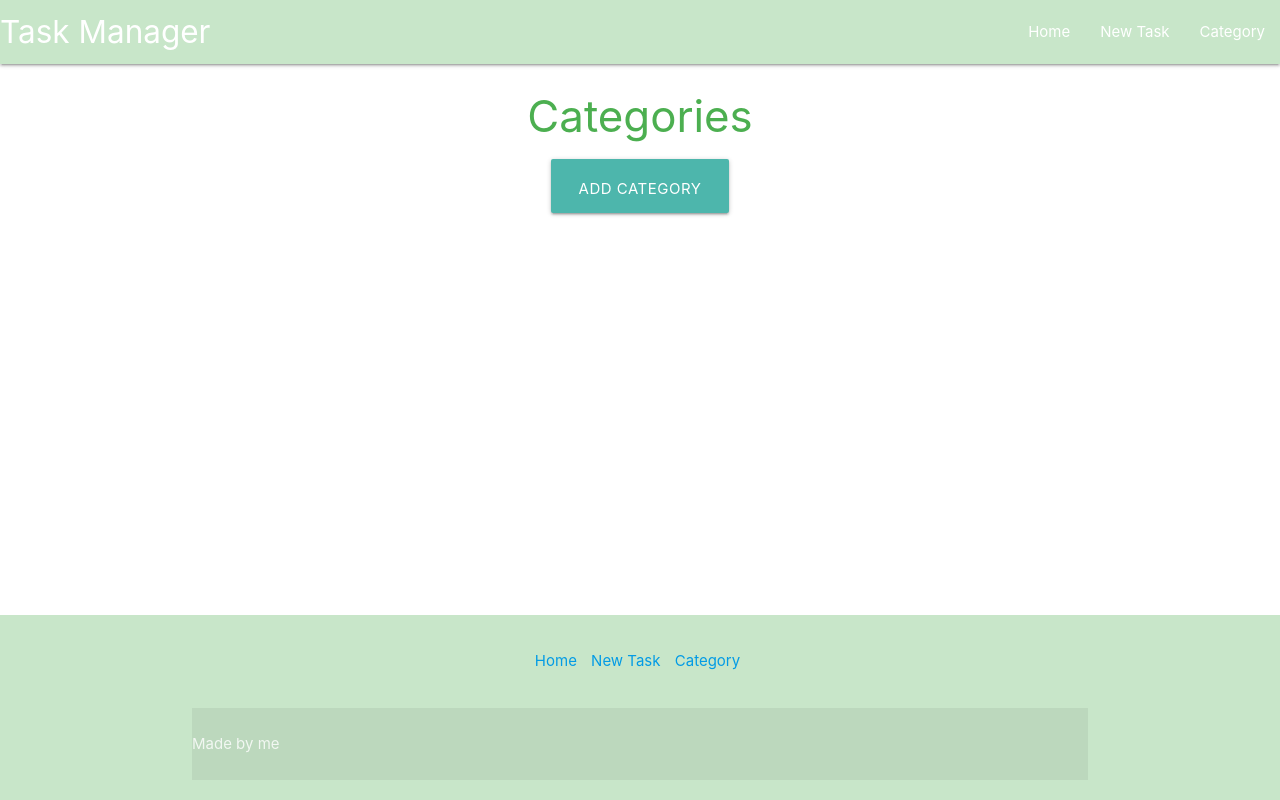
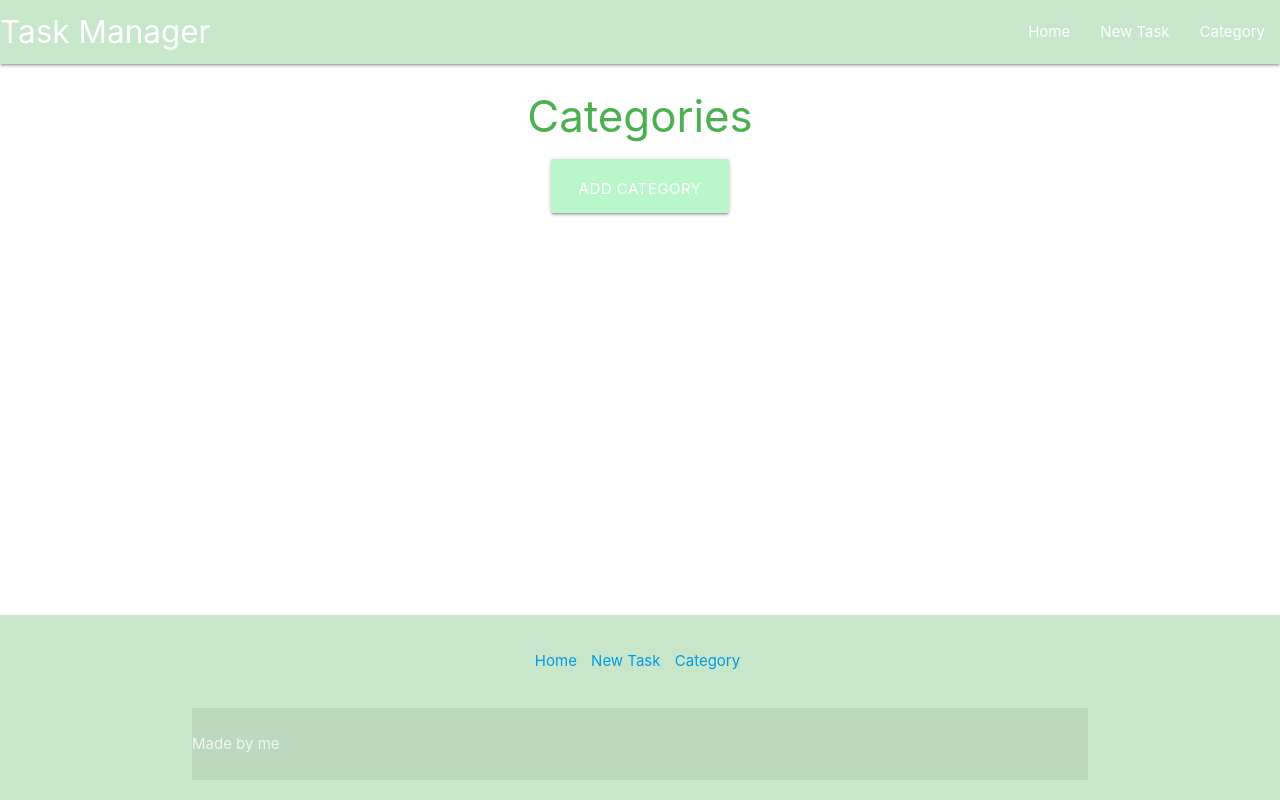
Before and after one commit to alcl2000/task-planner, a Flask app: page /categories in a window 1280 px wide. Run offline with Flask 2, Linux system fonts and the light colour scheme; data that the repository does not hold is empty.

Commit message:
style: text align - root colours

```diff
--- a/taskmanager/static/css/style.css
+++ b/taskmanager/static/css/style.css
@@ -1,3 +1,8 @@
+:root{
+  --sage: rgb(209, 234, 189);
+  --sage-trans: rgba(290, 234, 189, 0.5);
+}
+
 body {
     display: flex;
     min-height: 100vh;
@@ -17,3 +22,6 @@ body {
     padding-right: 5px;
     padding-left: 5px;
   }
+.middle{
+  text-align: center!important;
+}
--- a/taskmanager/templates/add_category.html
+++ b/taskmanager/templates/add_category.html
@@ -1,16 +1,16 @@
 {% extends "base.html" %}
 {% block content %}
     <h3 class="green-text center-align">Add Category</h3>
-    <div class="row card-panel teal lighten-4">
+    <div class="row card-panel  green lighten-5">
         <form class="col s12" method="POST" action="{{url_for('add_category')}}">
             <div class="row">
-                <div class="input-field col s12">
+                <div class="input-field col s12 l8">
                     <i class="create_new_folder prefix"></i>
                     <input id="category_name" name="category_name" minlenght="3" maxlength="25" type="text" class="validate" required>
                     <label for="category_name">Category Name</label>
                 </div>
                 <div class="col s12 center-align">
-                    <button type="submit" class="btn-large teal lighten-2">
+                    <button type="submit" class="btn-large green lighten-2">
                         Add Category
                     </button>
                 </div>
--- a/taskmanager/templates/categories.html
+++ b/taskmanager/templates/categories.html
@@ -4,7 +4,7 @@
 
     <div class="row">
         <div class="col s12 center-align">
-            <a href="{{url_for('add_category')}}" class="btn-large teal lighten-2">
+            <a href="{{url_for('add_category')}}" class="btn-large green accent-1">
                 Add Category <i class="exposure_plus_1"></i>
             </a>
         </div>
@@ -12,11 +12,11 @@
     <div class="row">
         {% for category in categories %}
             <div class="col s12 m6 l3">
-                <div class="card teal lighten-3">
+                <div class="card green lighten-3">
                     <div class="card-content white-text">
-                    <span class="card-title">{{ category.category_name }}</span>
+                    <span class="card-title middle">{{ category.category_name }}</span>
                     </div>
-                    <div class="card-action">
+                    <div class="card-action middle">
                     <a href="{{ url_for('edit_category', category_id=category.id) }}" class="btn">Edit</a>
                     <a href="#modal-{{category.id}}" class="btn modal-trigger">Delete</a>
                     <!-- modal -->
@@ -30,9 +30,9 @@
                                 This action cannot be undone
                             </p>
                         </div>
-                        <div class="modal-footer">
+                        <div class="modal-footer middle">
                             <a href="{{ url_for('delete_category', category_id=category.id) }}" class="btn red darken-4">Delete</a>
-                            <a href="" class="modal_close btn green accent-4">Close</a>
+                            <a href="" class="modal_close btn green accent-4">Keep Category</a>
                         </div>
                     </div>
                     </div>
```
